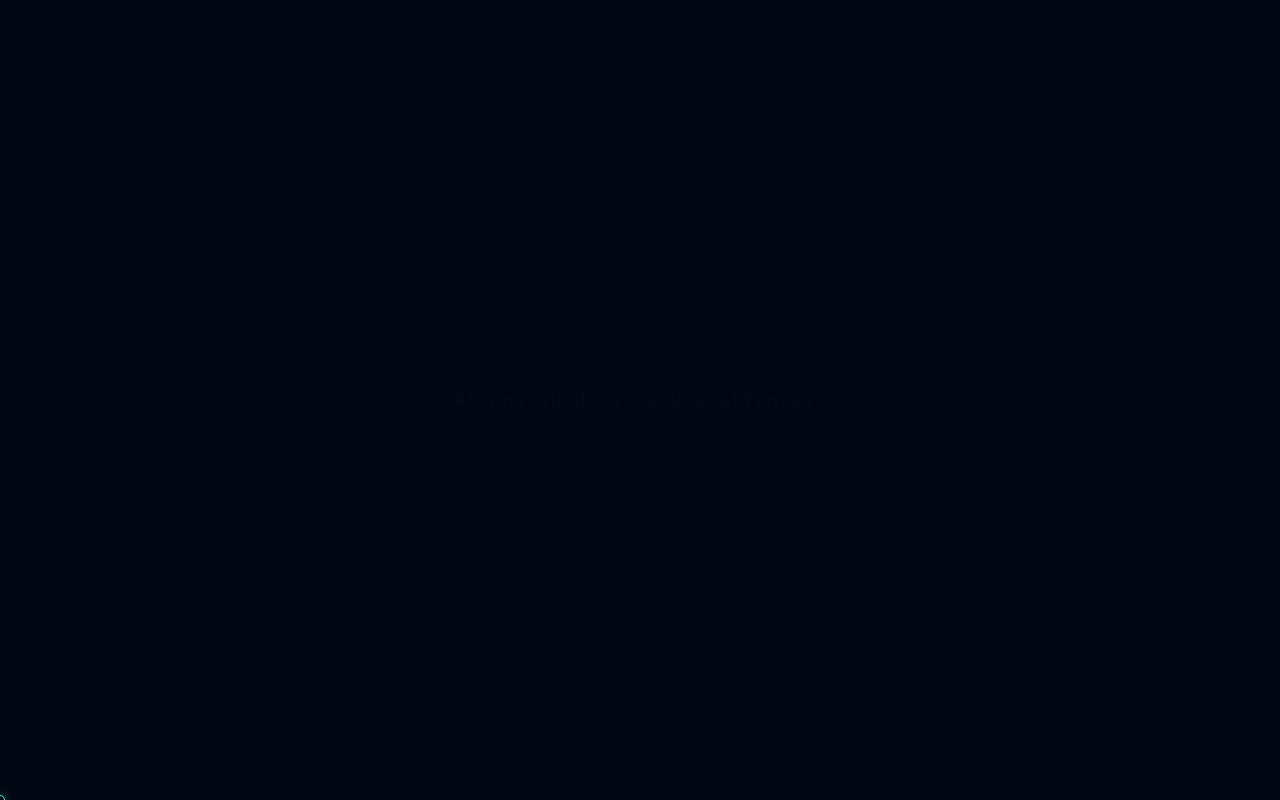
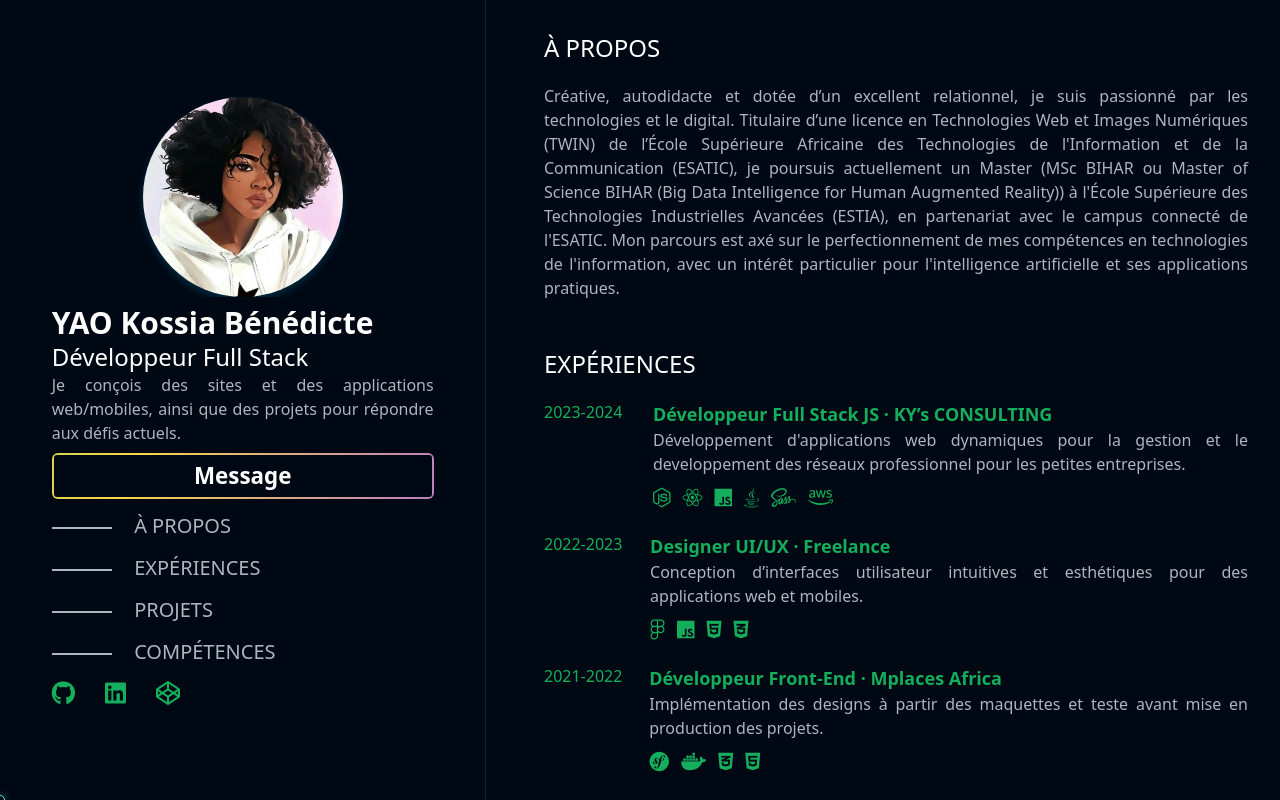
Before and after one commit to Cypher1305/Portfolio, a Vue app in the folder front/: page / in a window 1280 px wide. Built offline with nearby package versions, Linux system fonts and the light colour scheme.

Commit message:
Mise à jour

```diff
--- a/front/src/components/LandingPage.vue
+++ b/front/src/components/LandingPage.vue
@@ -333,7 +333,6 @@
             "Bienvenue sur mon portfolio",
             "Chaque détail compte!",
             "Des projets inspirés.",
-            "Allons au-delà de vos attentes",
             "Votre vision, mon expertise.",
             "Donnez vie à vos projets!"
         ];
```
